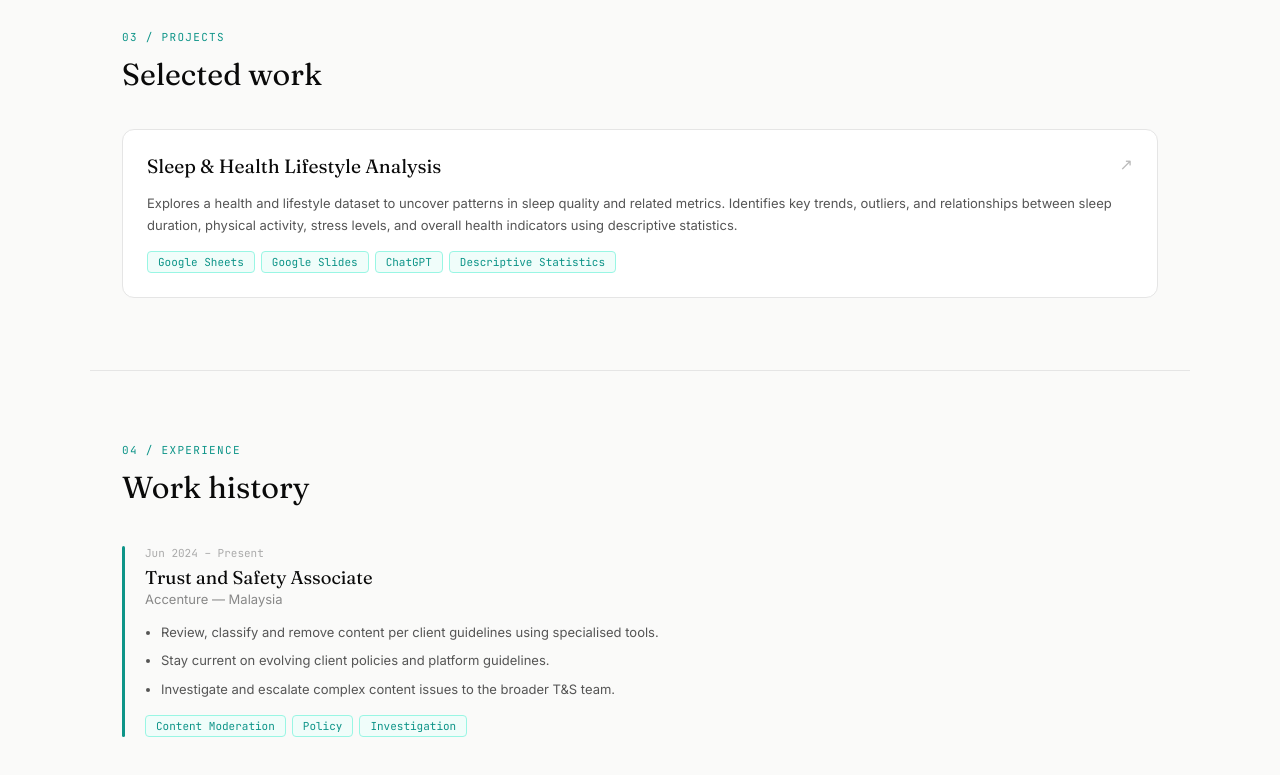
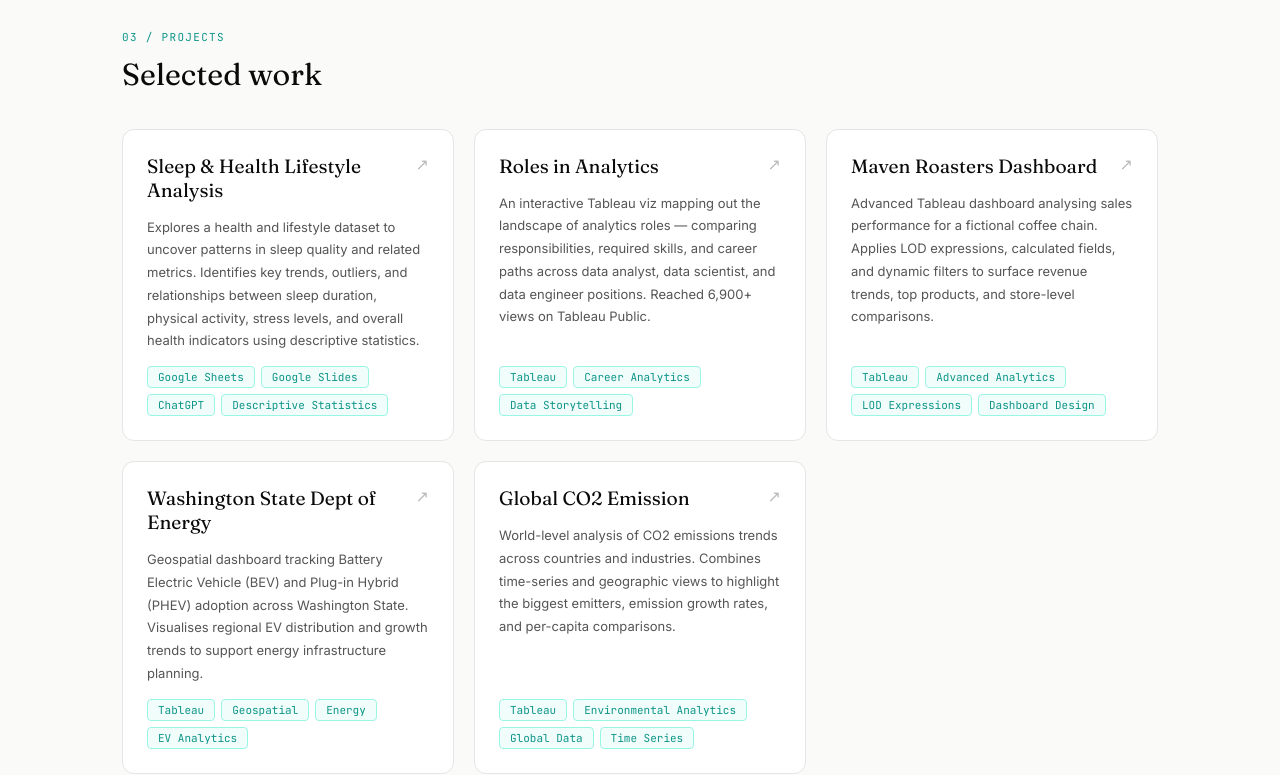
Before and after one commit to PMinThant/portfolio, a React (Vite) app: page / in a window 1280 px wide. Shown: the part 1640-2415 px from the top of the page. Built offline with nearby package versions, Linux system fonts and the light colour scheme.

Commit message:
add projects tableau

```diff
--- a/src/App.jsx
+++ b/src/App.jsx
@@ -89,12 +89,36 @@ const PROJECTS = [
     tags: ['Google Sheets', 'Google Slides', 'ChatGPT', 'Descriptive Statistics'],
     link: 'https://github.com/PMinThant/statistics/tree/main/01-health-sleep-descriptive-stats',
   },
+  {
+    name: 'Roles in Analytics',
+    desc: 'An interactive Tableau viz mapping out the landscape of analytics roles — comparing responsibilities, required skills, and career paths across data analyst, data scientist, and data engineer positions. Reached 6,900+ views on Tableau Public.',
+    tags: ['Tableau', 'Career Analytics', 'Data Storytelling'],
+    link: 'https://public.tableau.com/app/profile/phyo.min.thant/viz/RolesinAnalytics_17656971884390/RolesinAnalytics',
+  },
+  {
+    name: 'Maven Roasters Dashboard',
+    desc: 'Advanced Tableau dashboard analysing sales performance for a fictional coffee chain. Applies LOD expressions, calculated fields, and dynamic filters to surface revenue trends, top products, and store-level comparisons.',
+    tags: ['Tableau', 'Advanced Analytics', 'LOD Expressions', 'Dashboard Design'],
+    link: 'https://public.tableau.com/app/profile/phyo.min.thant/viz/MavenRoastersDashboard-TableauAdvancedPractice/MavenRoasters',
+  },
+  {
+    name: 'Washington State Dept of Energy',
+    desc: 'Geospatial dashboard tracking Battery Electric Vehicle (BEV) and Plug-in Hybrid (PHEV) adoption across Washington State. Visualises regional EV distribution and growth trends to support energy infrastructure planning.',
+    tags: ['Tableau', 'Geospatial', 'Energy', 'EV Analytics'],
+    link: 'https://public.tableau.com/app/profile/phyo.min.thant/viz/WashingtonStateDepartmentofEnergy_17340429458390/WashingtonBEVsPHEVS',
+  },
+  {
+    name: 'Global CO2 Emission',
+    desc: 'World-level analysis of CO2 emissions trends across countries and industries. Combines time-series and geographic views to highlight the biggest emitters, emission growth rates, and per-capita comparisons.',
+    tags: ['Tableau', 'Environmental Analytics', 'Global Data', 'Time Series'],
+    link: 'https://public.tableau.com/app/profile/phyo.min.thant/viz/GlobalCO2Emission_17632518166410/GlobalCO2Emission',
+  },
 ]
 
 const CONTACT = [
   { label: 'Email', value: 'phyominthant840@gmail.com', href: 'mailto:phyominthant840@gmail.com' },
   { label: 'Phone', value: '0111-254-8750', href: 'tel:+601112548750' },
-  { label: 'LinkedIn', value: 'View profile', href: 'linkedin.com/in/phyoeminthant' }, // replace # with your LinkedIn URL
+  { label: 'LinkedIn', value: 'View profile', href: '#' }, // replace # with your LinkedIn URL
 ]
 
 const NAV_SECTIONS = ['about', 'skills', 'projects', 'experience', 'education', 'contact']
```
